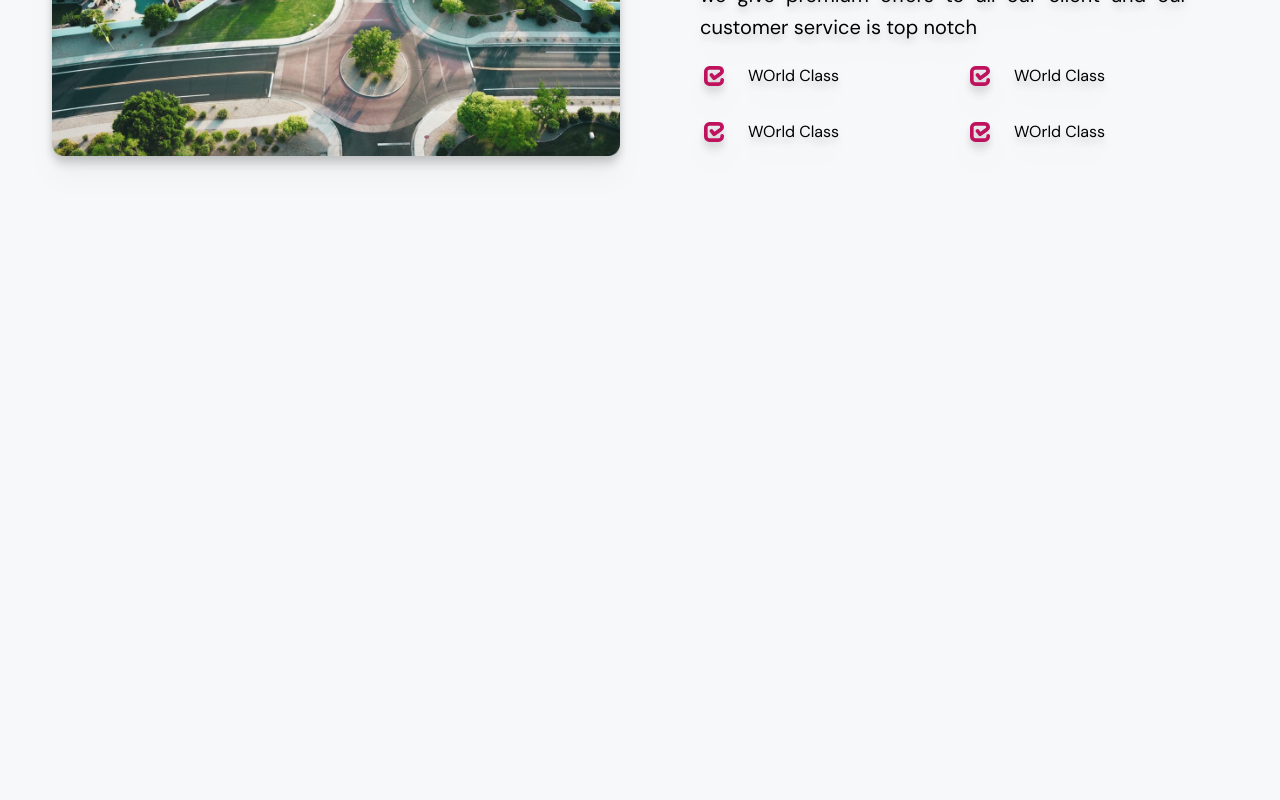
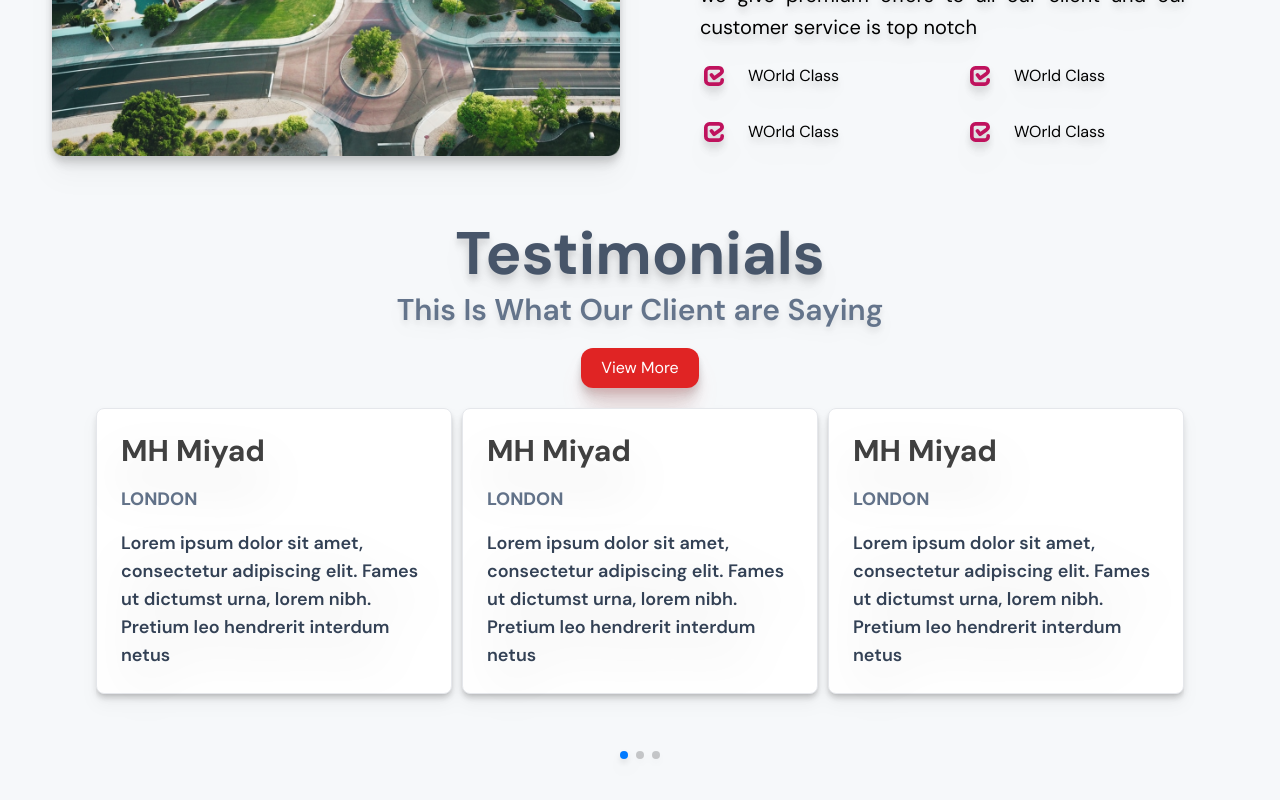
Before and after one commit to mh-miyad/MHState-RealState-site, a Next.js app: page / in a window 1280 px wide. Shown: the part 3273-4073 px from the top of the page. Before the commit the page ends 3477 px from the top, so only its background shows below. Built offline with nearby package versions, Linux system fonts and the light colour scheme.

Commit message:
Add testimonial

```diff
--- a/package.json
+++ b/package.json
@@ -28,6 +28,7 @@
     "react-icons": "^4.11.0",
     "react-range": "^1.8.14",
     "react-redux": "^8.1.3",
+    "swiper": "^10.3.1",
     "tailwind-merge": "^1.14.0",
     "tailwindcss-animate": "^1.0.7"
   },
--- /dev/null
+++ b/src/Components/Slider/Carousel.tsx
@@ -0,0 +1,67 @@
+"use client";
+import React from "react";
+import { Swiper, SwiperSlide } from "swiper/react";
+
+// Import Swiper styles
+import "swiper/css";
+import "swiper/css/pagination";
+import { Card } from "flowbite-react";
+import { Pagination } from "swiper/modules";
+import "./style.module.css";
+// import required modules
+
+const TestimonialCarousel = () => {
+  const number = [1, 2, 3, 4, 5];
+  return (
+    <div className="">
+      <Swiper
+        slidesPerView={1}
+        spaceBetween={10}
+        pagination={{
+          clickable: true,
+        }}
+        breakpoints={{
+          640: {
+            slidesPerView: 1,
+            spaceBetween: 10,
+          },
+          768: {
+            slidesPerView: 2,
+            spaceBetween: 10,
+          },
+          1024: {
+            slidesPerView: 3,
+            spaceBetween: 10,
+          },
+        }}
+        autoplay={true}
+        modules={[Pagination]}
+        className="max-w-7xl mx-auto w-[90vw] md:w-[85vw] container "
+      >
+        {number.map((ele, index) => (
+          <>
+            <SwiperSlide key={index}>
+              <div className="mb-20">
+                <Card>
+                  <h3 className="caption-top self-auto text-3xl font-bold text-neutral-700 drop-shadow-2xl">
+                    MH Miyad{" "}
+                  </h3>
+                  <h5 className="text-lg font-extrabold text-slate-500 uppercase">
+                    London{" "}
+                  </h5>
+                  <p className="text-lg drop-shadow-2xl font-semibold text-slate-700">
+                    Lorem ipsum dolor sit amet, consectetur adipiscing elit.
+                    Fames ut dictumst urna, lorem nibh. Pretium leo hendrerit
+                    interdum netus{" "}
+                  </p>
+                </Card>
+              </div>
+            </SwiperSlide>
+          </>
+        ))}
+      </Swiper>
+    </div>
+  );
+};
+
+export default TestimonialCarousel;
--- /dev/null
+++ b/src/Components/Slider/style.module.css
@@ -0,0 +1,10 @@
+.swiper-slide {
+  text-align: center;
+  font-size: 18px;
+  background: #fff;
+  width: 100vw;
+  /* Center slide text vertically */
+  display: flex;
+  justify-content: center;
+  align-items: center;
+}
--- /dev/null
+++ b/src/Section/Testimonial.tsx
@@ -0,0 +1,33 @@
+"use client";
+import React from "react";
+import TestimonialCarousel from "@/Components/Slider/Carousel";
+
+const Testimonial = () => {
+  return (
+    <div className="flex justify-center items-center ">
+      <div>
+        {/*  headline of testimonial  */}
+        <div className="text-center my-5 ">
+          <h3 className="text-xl sm:text-3xl md:text-6xl text-slate-600 my-2 font-bold drop-shadow-xl">
+            {" "}
+            Testimonials{" "}
+          </h3>
+          <p className="text-sm sm:text-3xl font-semibold mb-5 text-slate-500">
+            {" "}
+            This Is What Our Client are Saying{" "}
+          </p>
+          <button className="px-5 bg-red-600 text-white drop-shadow-xl py-2 rounded-xl shadow-xl shadow-red-400/20 ">
+            View More{" "}
+          </button>
+        </div>
+        {/*  headline of testimonial  */}
+
+        <div className="px-10">
+          <TestimonialCarousel />
+        </div>
+      </div>
+    </div>
+  );
+};
+
+export default Testimonial;
--- a/src/app/page.tsx
+++ b/src/app/page.tsx
@@ -6,6 +6,7 @@ import Image from "next/image";
 import React from "react";
 import pic from "../../public/images/whychose.png";
 import { SiCheckmarx } from "react-icons/si";
+import Testimonial from "@/Section/Testimonial";
 const Home = () => {
   const card = [1, 2, 3, 4, 5, 6];
   return (
@@ -86,6 +87,14 @@ const Home = () => {
           </div>
         </div>
       </div>
+
+      {/*  here Testimonial  */}
+
+      <div className="my-10">
+        <Testimonial />
+      </div>
+
+      {/*  here Testimonial  */}
     </>
   );
 };
```
Also changed, not shown: 1 other file (tests, documents, lock files or other folders).
